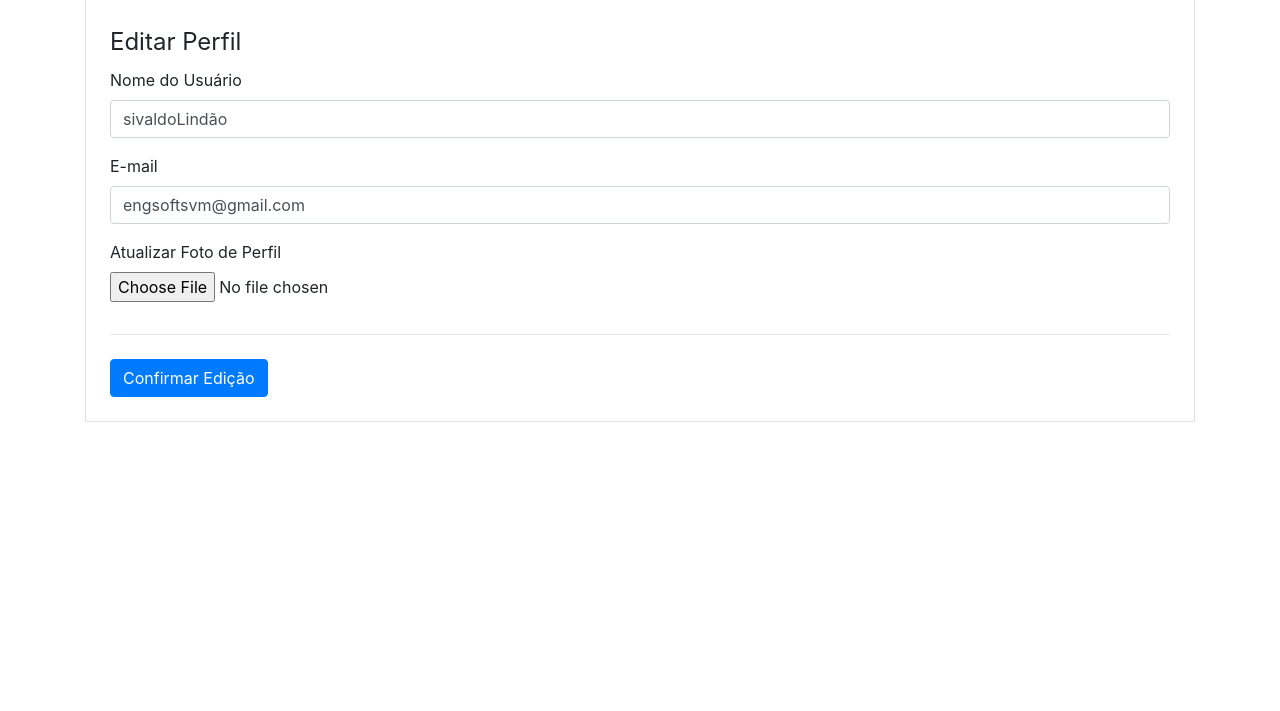
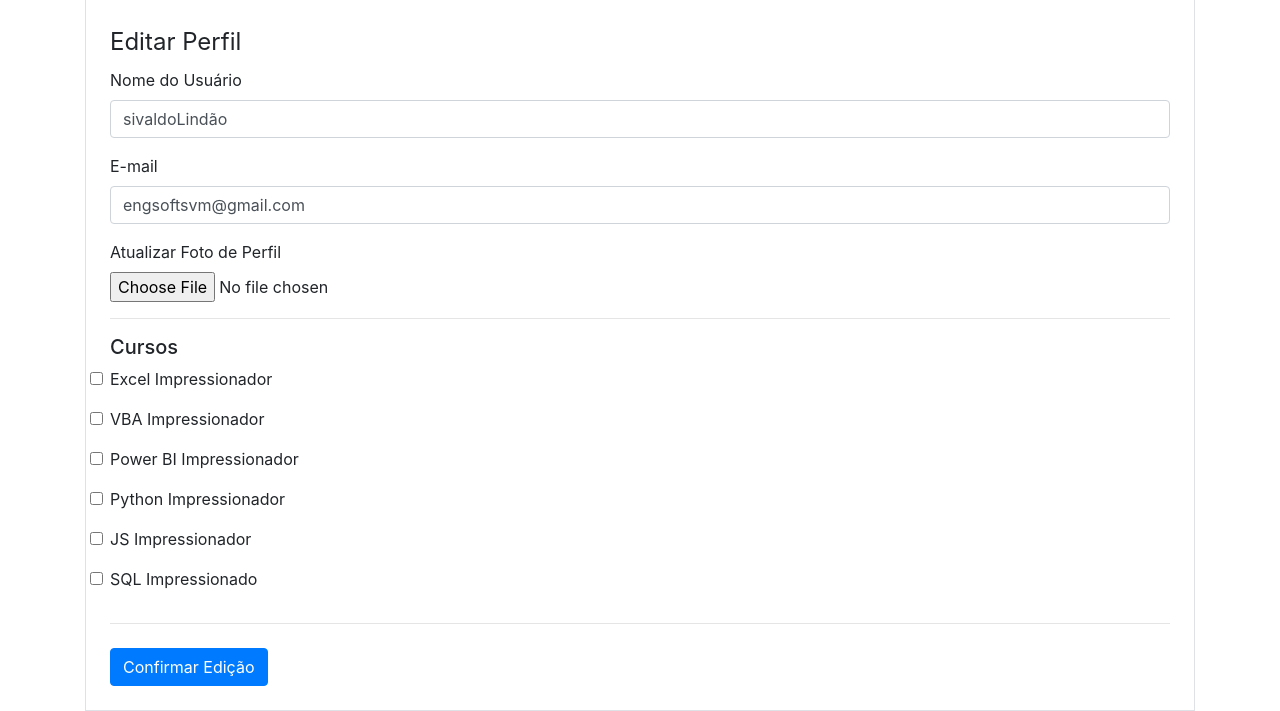
Before and after one commit to sivaldo-almeida1973/SiteComunidadePythonFlask, a Flask app: page /perfil/editar in a window 1280 px wide. Shown: the part 380-1091 px from the top of the page. Before the commit the page ends 802 px from the top, so only its background shows below. Run offline with Flask 3, Linux system fonts and the light colour scheme; a user stored in the database is signed in; some libraries are stand-ins or nearby versions.

Commit message:
Editando o Campo Cursos do Banco de Dados

```diff
--- a/comunidadeimpressionadora/forms.py
+++ b/comunidadeimpressionadora/forms.py
@@ -29,6 +29,13 @@ class FormEditarPerfil(FlaskForm):  # Formulário de editar perfil
     username = StringField("Nome do Usuário", validators=[DataRequired()])
     email = StringField('E-mail', validators=[DataRequired(), Email()])
     foto_perfil = FileField('Atualizar Foto de Perfil', validators=[FileAllowed(['jpg', 'png'])])
+    #acrescentamos campos de cursos que sera exibido no editar_perfil
+    curso_excel = BooleanField('Excel Impressionador')
+    curso_vba = BooleanField('VBA Impressionador')
+    curso_powerbi = BooleanField('Power BI Impressionador')
+    curso_python = BooleanField('Python Impressionador')
+    curso_js = BooleanField('JS Impressionador')
+    curso_sql = BooleanField('SQL Impressionado')
     botao_submit_editarperfil = SubmitField('Confirmar Edição')
 
 
--- a/comunidadeimpressionadora/routes.py
+++ b/comunidadeimpressionadora/routes.py
@@ -9,7 +9,7 @@ import secrets
 import os
 from PIL import Image
 
-lista_usuarios = ['Lucas','Lice','Sivaldo','Vanusa','Gute']
+# lista_usuarios = ['Lucas','Lice','Sivaldo','Vanusa','Gute']
 
 @app.route('/')   #pagina de inicio
 def home():
@@ -110,17 +110,27 @@ def salvar_imagem(imagem):  #essa funcao vai ser chamada dentro do editar_perfil
      return nome_arquivo
 
 
+def  atualizar_cursos(form):
+    lista_cursos = []
+    # percorrer todos os campos do formulario   FormEditarPerfil
+    for campo in form:
+       if 'curso_' in campo.name:
+           if campo.data:
+               #adicionar o texto do campo.label (Excel Impressionador) na lsita de cursos
+               lista_cursos.append(campo.label.text)
+    return ';' .join(lista_cursos)
 
 @app.route('/perfil/editar', methods=['GET', 'POST']) #funcao de editar perfil
 @login_required
 def editar_perfil():
     form = FormEditarPerfil()  #criar formulario
     if form.validate_on_submit(): #logica de mudar perfil
-        current_user.email = form.email.data
-        current_user.username = form.username.data
-        if form.foto_perfil.data: #mudar o campo foto_perfil do usuario para o novo nome da imagem
+        current_user.email = form.email.data  #atualiza campo de email
+        current_user.username = form.username.data #atualiza campo de usuario
+        if form.foto_perfil.data: #atualiza campo de imagem
             nome_imagem = salvar_imagem(form.foto_perfil.data)  #chama funcao salvar_imagem
             current_user.foto_perfil = nome_imagem
+        current_user.cursos = atualizar_cursos(form)
         database.session.commit()
         flash('Perfil atualizado com sucesso!', 'alert-success')
         return redirect(url_for('perfil'))  #redireciona para pagina de perfil
--- a/comunidadeimpressionadora/templates/editar_perfil.html
+++ b/comunidadeimpressionadora/templates/editar_perfil.html
@@ -46,8 +46,20 @@
                                <span class="text-danger">{{ erro }}</span> <br>
                             {% endfor %}
                         {% endif %}
+                    </div>
+                    <hr>
+                    <h5>Cursos</h5>
+                     {% for campo in form %}   <!--percorre todos os campos de cursos do FormEditarPerfil-->
+                        {% if 'curso_' in campo.name %}  <!--se tiver curso_ no nome do curso-->
+                            <div class="form-group">   <!--exibe o campos de cursos-->
 
-                    </div>
+                                {{ campo(class="form-check-input") }}
+                                {{ campo.label(class="form-check-label ") }}
+                            </div>
+                        {% endif %}
+                     {% endfor %}
+
+
 
                 </fieldset>
                  <hr>
```
Also changed, not shown: instance/comunidade.db.
